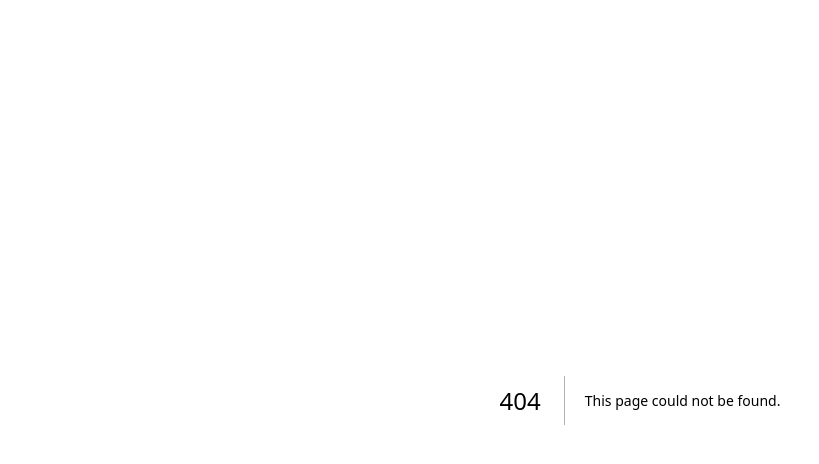
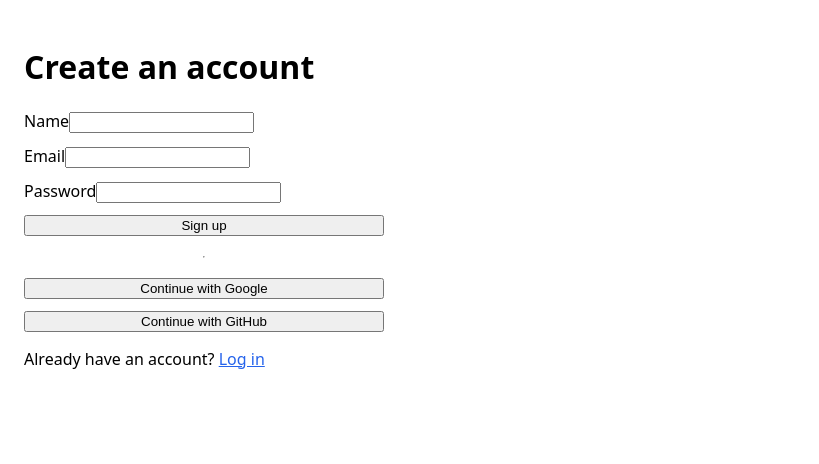
Before and after one commit to jonny190/KnowledgeManagment, a Next.js app in the folder apps/web/: page /signup in a window 1280 px wide. Before the commit this address had no page. Shown: the top 464 px of the page, without its empty margins (0-819 px from the left). Built offline with nearby package versions, Linux system fonts and the light colour scheme.

Commit message:
feat(web): add signup, login, logout pages with credentials and oauth buttons

```diff
--- /dev/null
+++ b/apps/web/src/app/(auth)/signup/page.tsx
@@ -0,0 +1,14 @@
+import Link from "next/link";
+import { AuthForm } from "@/components/auth-form";
+
+export default function SignupPage() {
+  return (
+    <main style={{ padding: 24, fontFamily: "system-ui" }}>
+      <h1>Create an account</h1>
+      <AuthForm mode="signup" />
+      <p>
+        Already have an account? <Link href="/login">Log in</Link>
+      </p>
+    </main>
+  );
+}
--- a/apps/web/src/app/layout.tsx
+++ b/apps/web/src/app/layout.tsx
@@ -1,5 +1,6 @@
 import "./globals.css";
 import type { ReactNode } from "react";
+import { Providers } from "./providers";
 
 export const metadata = {
   title: "Knowledge Management",
@@ -9,7 +10,9 @@ export const metadata = {
 export default function RootLayout({ children }: { children: ReactNode }) {
   return (
     <html lang="en">
-      <body>{children}</body>
+      <body>
+        <Providers>{children}</Providers>
+      </body>
     </html>
   );
 }
--- /dev/null
+++ b/apps/web/src/app/providers.tsx
@@ -0,0 +1,7 @@
+"use client";
+import { SessionProvider } from "next-auth/react";
+import type { ReactNode } from "react";
+
+export function Providers({ children }: { children: ReactNode }) {
+  return <SessionProvider>{children}</SessionProvider>;
+}
--- /dev/null
+++ b/apps/web/src/components/auth-form.tsx
@@ -0,0 +1,102 @@
+"use client";
+import { useState } from "react";
+import { signIn } from "next-auth/react";
+import { useRouter } from "next/navigation";
+
+type Mode = "login" | "signup";
+
+export function AuthForm({ mode }: { mode: Mode }) {
+  const router = useRouter();
+  const [email, setEmail] = useState("");
+  const [password, setPassword] = useState("");
+  const [name, setName] = useState("");
+  const [error, setError] = useState<string | null>(null);
+  const [busy, setBusy] = useState(false);
+
+  async function handleSubmit(e: React.FormEvent) {
+    e.preventDefault();
+    setError(null);
+    setBusy(true);
+    try {
+      if (mode === "signup") {
+        const res = await fetch("/api/signup", {
+          method: "POST",
+          headers: { "Content-Type": "application/json" },
+          body: JSON.stringify({ email, password, name: name || undefined }),
+        });
+        if (!res.ok) {
+          const data = (await res.json().catch(() => ({}))) as { error?: string };
+          throw new Error(data.error ?? "Signup failed");
+        }
+      }
+      const signInResult = await signIn("credentials", {
+        email,
+        password,
+        redirect: false,
+      });
+      if (!signInResult || signInResult.error) {
+        throw new Error(signInResult?.error ?? "Sign in failed");
+      }
+      router.push("/");
+      router.refresh();
+    } catch (err) {
+      setError(err instanceof Error ? err.message : "Unknown error");
+    } finally {
+      setBusy(false);
+    }
+  }
+
+  return (
+    <form onSubmit={handleSubmit} style={{ display: "grid", gap: 12, maxWidth: 360 }}>
+      {mode === "signup" && (
+        <label>
+          Name
+          <input
+            name="name"
+            value={name}
+            onChange={(e) => setName(e.target.value)}
+            autoComplete="name"
+          />
+        </label>
+      )}
+      <label>
+        Email
+        <input
+          name="email"
+          type="email"
+          required
+          value={email}
+          onChange={(e) => setEmail(e.target.value)}
+          autoComplete="email"
+        />
+      </label>
+      <label>
+        Password
+        <input
+          name="password"
+          type="password"
+          required
+          minLength={mode === "signup" ? 8 : 1}
+          value={password}
+          onChange={(e) => setPassword(e.target.value)}
+          autoComplete={mode === "signup" ? "new-password" : "current-password"}
+        />
+      </label>
+      {error && (
+        <p role="alert" style={{ color: "crimson" }}>
+          {error}
+        </p>
+      )}
+      <button type="submit" disabled={busy}>
+        {busy ? "Working..." : mode === "signup" ? "Sign up" : "Log in"}
+      </button>
+      <hr />
+      <button type="button" onClick={() => signIn("google", { callbackUrl: "/" })}>
+        Continue with Google
+      </button>
+      <button type="button" onClick={() => signIn("github", { callbackUrl: "/" })}>
+        Continue with GitHub
+      </button>
+    </form>
+  );
+}
```
Also changed, not shown: apps/web/src/app/(auth)/login/page.tsx (added, +14 -0 lines), apps/web/src/app/(auth)/logout/page.tsx (added, +14 -0 lines).
